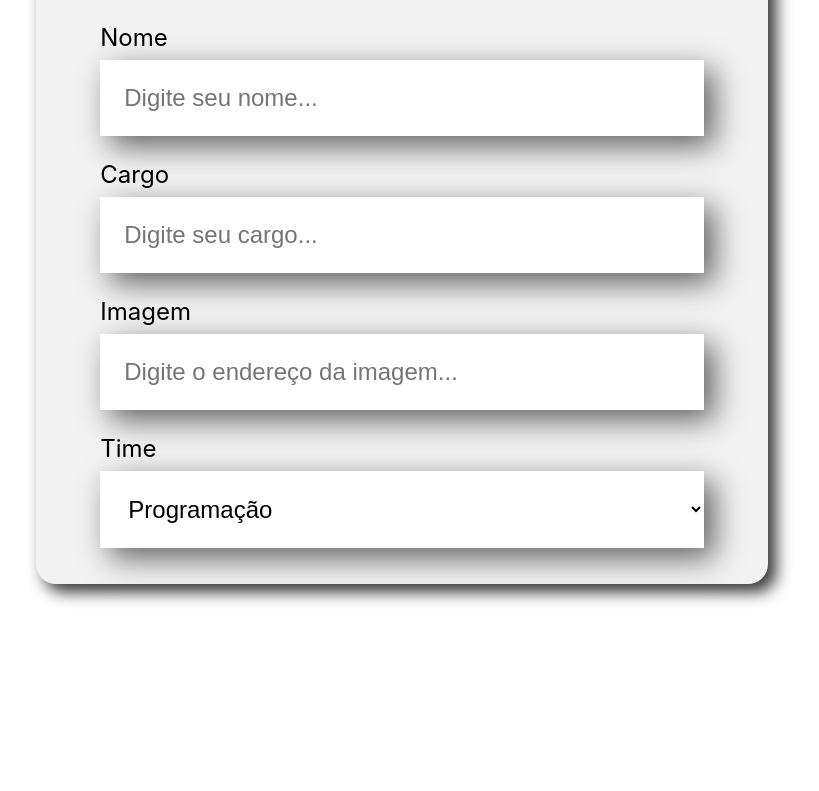
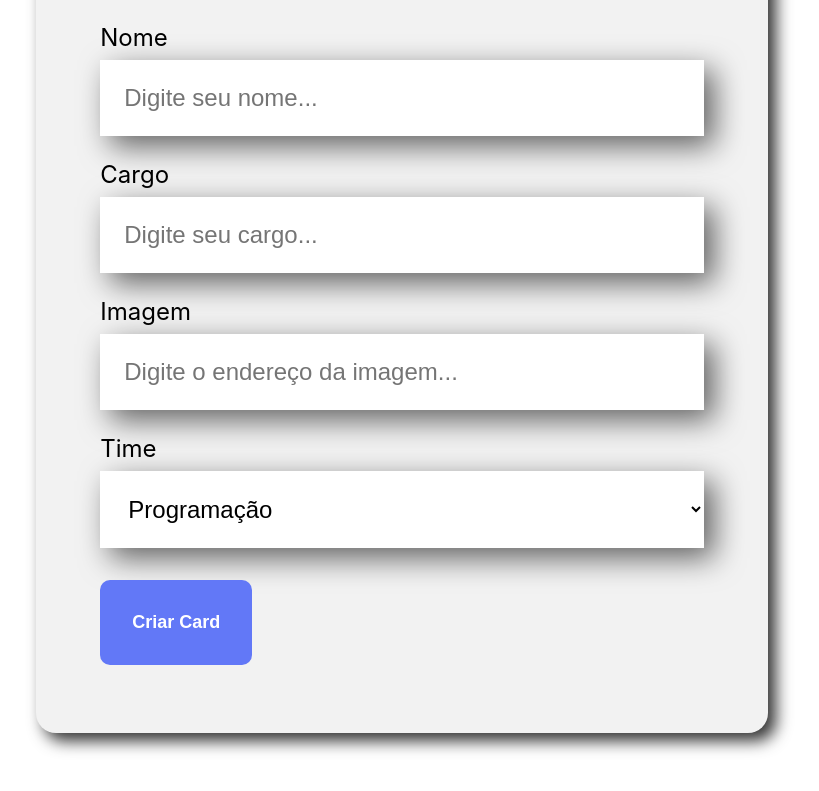
Before and after one commit to renangf4/Estudo-React-Organo, a React (Create React App) app: page / in a window 1280 px wide. Shown: the part 660-1451 px from the top of the page, without its empty margins (238-1057 px from the left). Before the commit the page ends 1324 px from the top, so only its background shows below. Built offline with nearby package versions, Linux system fonts and the light colour scheme.

Commit message:
criado botao de envio do form

```diff
--- /dev/null
+++ b/src/components/Botao/Botao.css
@@ -0,0 +1,16 @@
+.botao {
+    background: #6278f7;
+    border-radius: 10px;
+    font-weight: 700;
+    font-size: 18px;
+    padding: 32px;
+    border: none;
+    cursor: pointer;
+    color: #fff;
+    margin: 32px 0;
+    transition: all .3s;
+}
+
+.botao:hover {
+    color: #95ffd4;
+}
--- /dev/null
+++ b/src/components/Botao/index.js
@@ -0,0 +1,10 @@
+import './Botao.css';
+
+const Botao = (props) => {
+    console.log(props);
+    return (<button className='botao'>
+        {props.children}
+    </button>)
+}
+
+export default Botao
--- a/src/components/Formulario/index.js
+++ b/src/components/Formulario/index.js
@@ -1,3 +1,4 @@
+import Botao from '../Botao';
 import CampoTexto from '../CampoTexto';
 import ListaSuspensa from '../ListaSuspensa';
 import './Formulario.css';
@@ -21,6 +22,7 @@ const Formulario = () => {
                 <CampoTexto label="Cargo" placeholder="Digite seu cargo"/>
                 <CampoTexto label="Imagem" placeholder="Digite o endereço da imagem"/>
                 <ListaSuspensa label="Time" itens={times} />
+                <Botao>Criar Card</Botao>
             </form>
         </section>
     )
```
